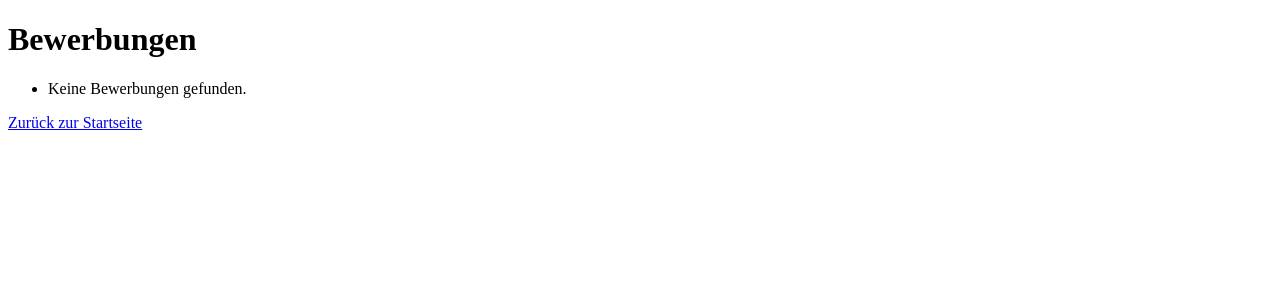
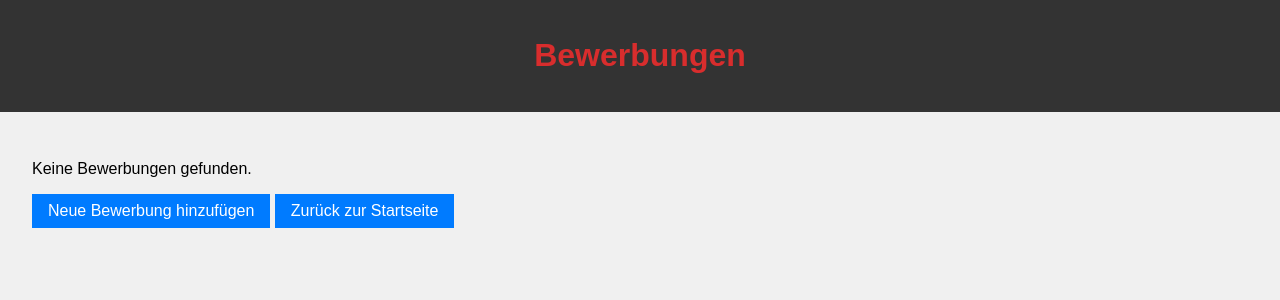
Before and after one commit to Brezel141/recruitment-2306, a PHP site: template src/View/bewerbung/index.php in a window 1280 px wide. Shown: the top 300 px of the page. Run offline with PHP 8.4, Linux system fonts and the light colour scheme; the template is opened without the code that fills it, so the values that code supplies are empty.

Commit message:
Added Css and link vie the view, still problem whit the update file

```diff
--- a/public/css/style.css
+++ b/public/css/style.css
@@ -0,0 +1,62 @@
+body {
+    font-family: Arial, sans-serif;
+    margin: 0;
+    padding: 0;
+    background-color: #f0f0f0;
+}
+
+header, footer {
+    background-color: #333;
+    color: #fff;
+    text-align: center;
+    padding: 1em 0;
+}
+
+main {
+    padding: 2em;
+}
+
+h1 {
+    color: #d82d2d;
+}
+
+form {
+    margin-bottom: 1em;
+}
+
+label, input {
+    display: block;
+    margin-bottom: 0.5em;
+}
+
+button, .button {
+    background-color: #007bff;
+    color: #fff;
+    border: none;
+    padding: 0.5em 1em;
+    cursor: pointer;
+    text-decoration: none;
+    display: inline-block;
+}
+
+button:hover, .button:hover {
+    background-color: #0056b3;
+}
+
+a {
+    color: #007bff;
+    text-decoration: none;
+}
+
+a:hover {
+    text-decoration: underline;
+}
+
+ul {
+    list-style: none;
+    padding: 0;
+}
+
+li {
+    margin-bottom: 0.5em;
+}
--- a/public/index.php
+++ b/public/index.php
@@ -17,6 +17,11 @@ $dispatcher = FastRoute\simpleDispatcher(function(RouteCollector $r) {
     $r->addRoute('GET', '/jobangebote/show/{id:\d+}', 'App\Controller\JobangeboteController::show');
     $r->addRoute('POST', '/jobangebote/update/{id:\d+}', 'App\Controller\JobangeboteController::update');
     $r->addRoute('POST', '/jobangebote/delete/{id:\d+}', 'App\Controller\JobangeboteController::delete');
+
+    //------------------------------
+    $r->addRoute('GET', '/jobangebote/create', 'App\Controller\JobangeboteController::create');
+    //--------------------------
+
 
     // Define routes for Bewerbung (applications)
     $r->addRoute('GET', '/bewerbung', 'App\Controller\BewerbungController::index');
--- a/public/js/script.js
+++ b/public/js/script.js
@@ -0,0 +1,4 @@
+document.addEventListener('DOMContentLoaded', function() {
+    console.log('JavaScript is loaded and ready!');
+    // Add your JavaScript code here
+});
--- a/src/View/bewerbung/index.php
+++ b/src/View/bewerbung/index.php
@@ -1,36 +1,34 @@
-<!-- src/View/bewerbung/index.php -->
 <!DOCTYPE html>
 <html lang="de">
 <head>
     <meta charset="UTF-8">
-    <title>Bewerbungen</title> <!-- Title of the page -->
+    <title>Bewerbungen</title>
+    <link rel="stylesheet" href="/css/style.css">
 </head>
 <body>
-    <h1>Bewerbungen</h1> <!-- Heading of the page -->
+    <header>
+        <h1>Bewerbungen</h1>
+    </header>
+    <main>
         <ul>
-        <!-- Check if there are any applications to display -->
             <?php if (!empty($bewerbungen)) : ?>
-            <!-- Loop through each application and display its title with actions -->
                 <?php foreach ($bewerbungen as $bewerbung) : ?>
                     <li>
-                    <!-- Display the application title, ensuring it is safely encoded -->
                         <?= htmlspecialchars($bewerbung['titel']); ?>
-                    <!-- Link to show the application details -->
-                    <a href="/bewerbung/show/<?= $bewerbung['id']; ?>">Anzeigen</a>
-                    <!-- Link to edit the application -->
-                    <a href="/bewerbung/edit/<?= $bewerbung['id']; ?>">Bearbeiten</a>
-                    <!-- Form to delete the application, displayed inline -->
+                        <a class="button" href="/bewerbung/show/<?= $bewerbung['id']; ?>">Anzeigen</a>
+                        <a class="button" href="/bewerbung/edit/<?= $bewerbung['id']; ?>">Bearbeiten</a>
                         <form action="/bewerbung/delete/<?= $bewerbung['id']; ?>" method="post" style="display:inline;">
-                        <button type="submit">Löschen</button>
+                            <button type="submit" class="button">Löschen</button>
                         </form>
                     </li>
                 <?php endforeach; ?>
-        <!-- Message displayed if no applications are found -->
             <?php else : ?>
                 <li>Keine Bewerbungen gefunden.</li>
             <?php endif; ?>
         </ul>
-    <!-- Link to go back to the homepage -->
-    <a href="/">Zurück zur Startseite</a>
+        <a class="button" href="/bewerbung/edit/new">Neue Bewerbung hinzufügen</a>
+        <a class="button" href="/">Zurück zur Startseite</a>
+    </main>
+    <script src="/js/script.js"></script>
 </body>
 </html>
```
Also changed, not shown: src/Controller/JobangeboteController.php (+10 -0 lines), src/View/bewerbung/edit.php (+14 -16 lines), src/View/bewerbung/show.php (+10 -7 lines), src/View/home.php (+12 -10 lines), src/View/jobangebote/edit.php (+14 -16 lines), src/View/jobangebote/index.php (+13 -15 lines), src/View/jobangebote/show.php (+10 -9 lines). Lines whose indentation alone changed are shown as unchanged.
